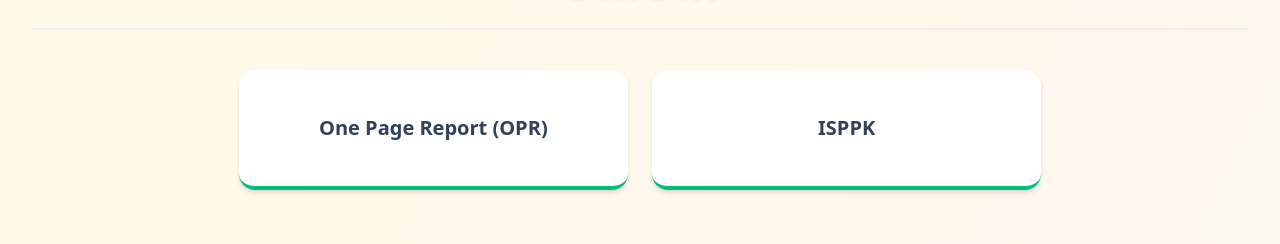
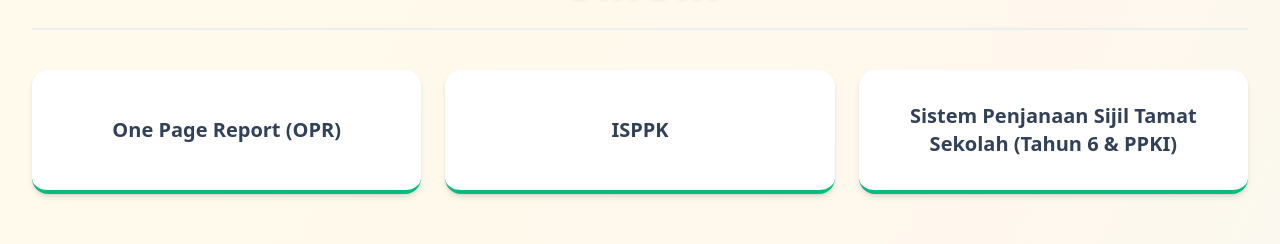
Before and after one commit to g-25360245-glitch/SENARAI-WEB-APP-SKSA, a React (Vite) app: page / in a window 1280 px wide. Shown: the part 398-642 px from the top of the page. Built offline with nearby package versions, Linux system fonts and the light colour scheme.

Commit message:
Add files via upload

```diff
--- a/src/App.tsx
+++ b/src/App.tsx
@@ -28,6 +28,11 @@ const SENARAI_APLIKASI: AppData[] = [
   {
     title: "ISPPK",
     url: "https://isppksksa.vercel.app/",
+    category: "UMUM"
+  },
+  {
+    title: "Sistem Penjanaan Sijil Tamat Sekolah (Tahun 6 & PPKI)",
+    url: "https://pengurusan-sijil-berhenti-sekolah-s.vercel.app/",
     category: "UMUM"
   },
   {
```
